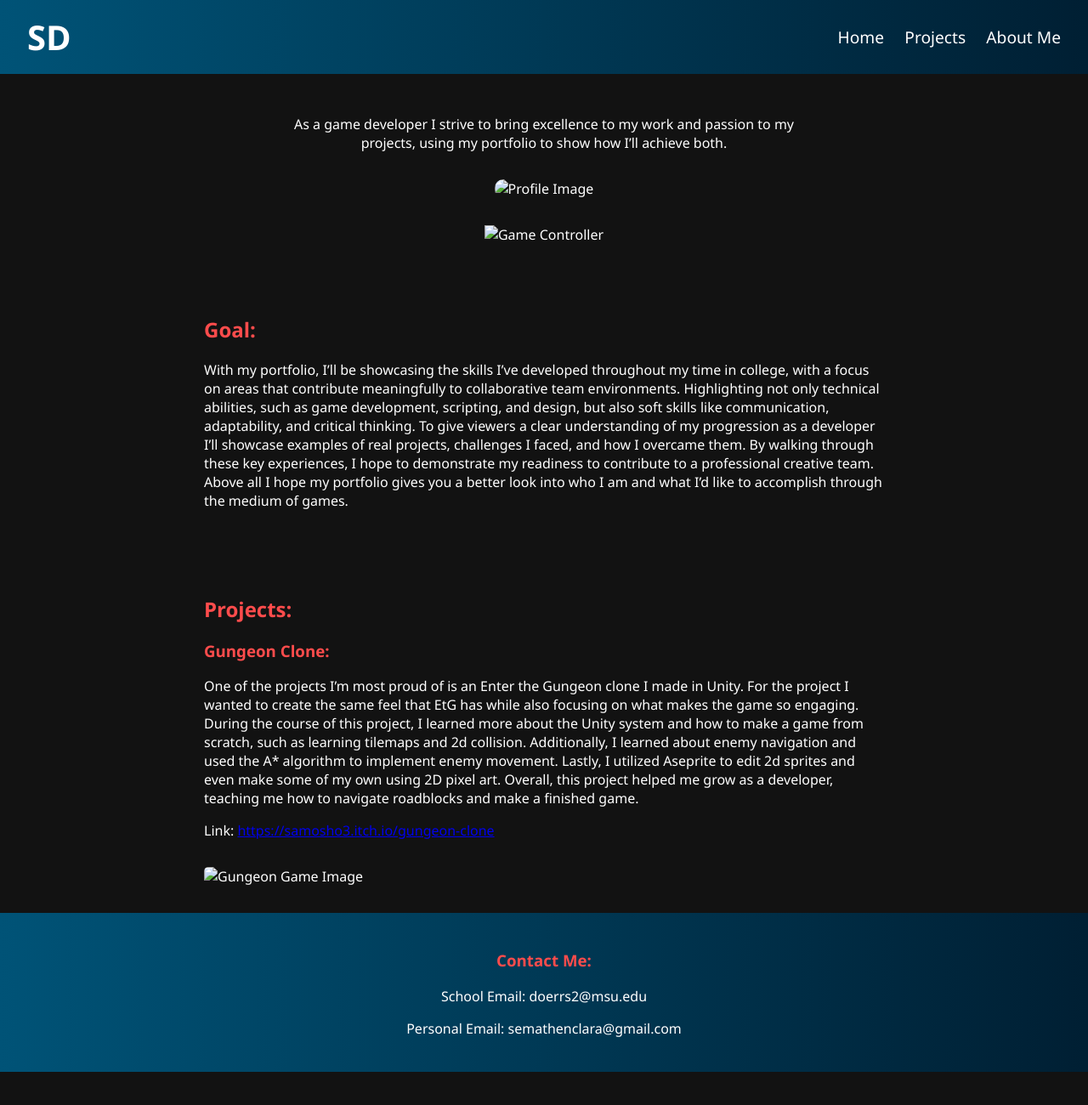
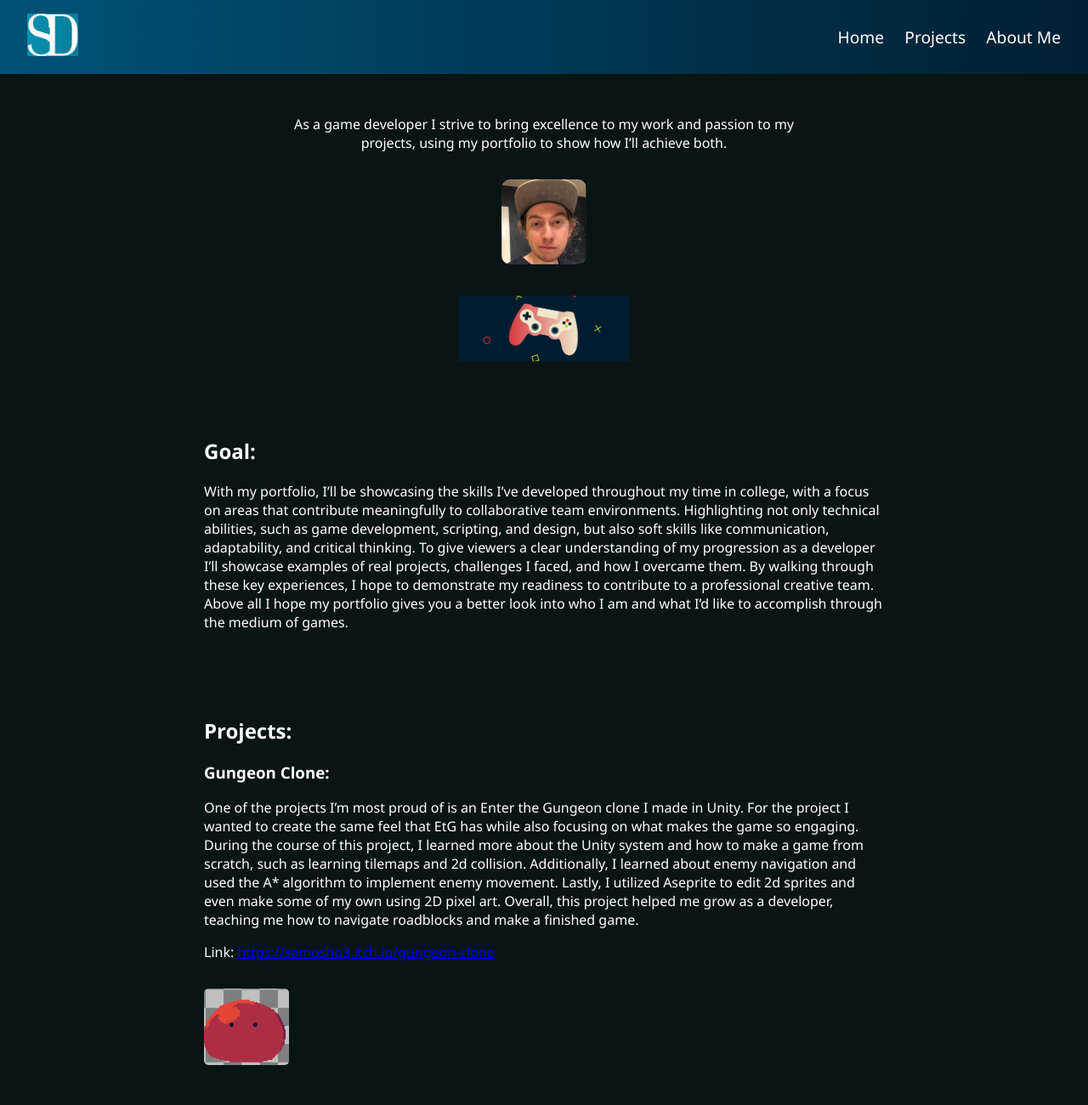
Before and after one commit to SamCodes21/Mi349-FinalPort, a plain HTML site: page index.html in a window 1280 px wide. Shown: the top 1300 px of the page at 85% size. Before the commit the page ends 1261 px from the top, so only its background shows below. Drawn offline with Linux system fonts and the light colour scheme.

Commit message:
Color change and images added

```diff
--- a/index.html
+++ b/index.html
@@ -8,7 +8,9 @@
 </head>
 <body>
   <header>
-    <div class="logo" onclick="location.href='index.html'">SD</div>
+    <div class="logo" onclick="location.href='index.html'">
+        <img src="Images/Logo.png" alt="Site Logo">
+    </div>
     <nav>
       <a href="index.html">Home</a>
       <a href="#projects">Projects</a>
@@ -20,9 +22,9 @@
     <section class="hero">
       <div class="intro">
         <p>As a game developer I strive to bring excellence to my work and passion to my projects, using my portfolio to show how I’ll achieve both.</p>
-        <img class="profile-pic" src="Images/redPanda.jpg" alt="Profile Image">
+        <img class="profile-pic" src="Images/Profile.png" alt="Profile Image">
       </div>
-      <img class="controller-img" src="Images/controller.png" alt="Game Controller">
+      <img class="controller-img" src="Images/Controller.png" alt="Game Controller">
     </section>
 
     <section class="goal">
@@ -39,7 +41,7 @@
         One of the projects I’m most proud of is an Enter the Gungeon clone I made in Unity. For the project I wanted to create the same feel that EtG has while also focusing on what makes the game so engaging. During the course of this project, I learned more about the Unity system and how to make a game from scratch, such as learning tilemaps and 2d collision. Additionally, I learned about enemy navigation and used the A*  algorithm to implement enemy movement. Lastly, I utilized Aseprite to edit 2d sprites and even make some of my own using 2D pixel art. Overall, this project helped me grow as a developer, teaching me how to navigate roadblocks and make a finished game.
       </p>
       <p>Link: <a href="https://samosho3.itch.io/gungeon-clone" target="_blank">https://samosho3.itch.io/gungeon-clone</a></p>
-      <img class="project-img" src="Images/gungeon-sprite.png" alt="Gungeon Game Image">
+      <img class="project-img" src="Images/Blob.png" alt="Gungeon Game Image">
     </section>
   </main>
 
--- a/style.css
+++ b/style.css
@@ -1,8 +1,8 @@
 body {
     margin: 0;
     font-family: 'Segoe UI', sans-serif;
-    background-color: #121212;
-    color: #ffffff;
+    background-color: #091415;
+    color: white;
   }
 
   header {
@@ -16,9 +16,8 @@ body {
     top: 0;
   }
 
-  .logo {
-    font-size: 2.5em;
-    font-weight: bold;
+  .logo img {
+    height: 50px;
     cursor: pointer;
   }
 
@@ -31,6 +30,10 @@ body {
 
   nav a:hover {
     color: #ff4c4c;
+  }
+
+  main {
+    padding-bottom: 3em;
   }
 
   .hero {
@@ -61,7 +64,8 @@ body {
   }
 
   h2, h3 {
-    color: #ff4c4c;
+    font-weight: bold;
+    color: white;
   }
 
   .project-img {
@@ -71,8 +75,16 @@ body {
   }
 
   footer {
-    background: linear-gradient(to right, #005377, #001f33);
-    padding: 1.5em;
-    text-align: center;
+    background: linear-gradient(to bottom, #091415, #034151);
+    padding: 1.5em 2em;
     color: white;
+    text-align: left;
   }
+
+  footer h3 {
+    margin-bottom: 0.5em;
+  }
+
+  footer p {
+    margin-left: 1em;
+  }
```
Also changed, not shown: about.html (+3 -1 lines), Images/Blob.png (added), Images/Controller.png (added), Images/Logo.png (added), Images/Profile.png (added).
